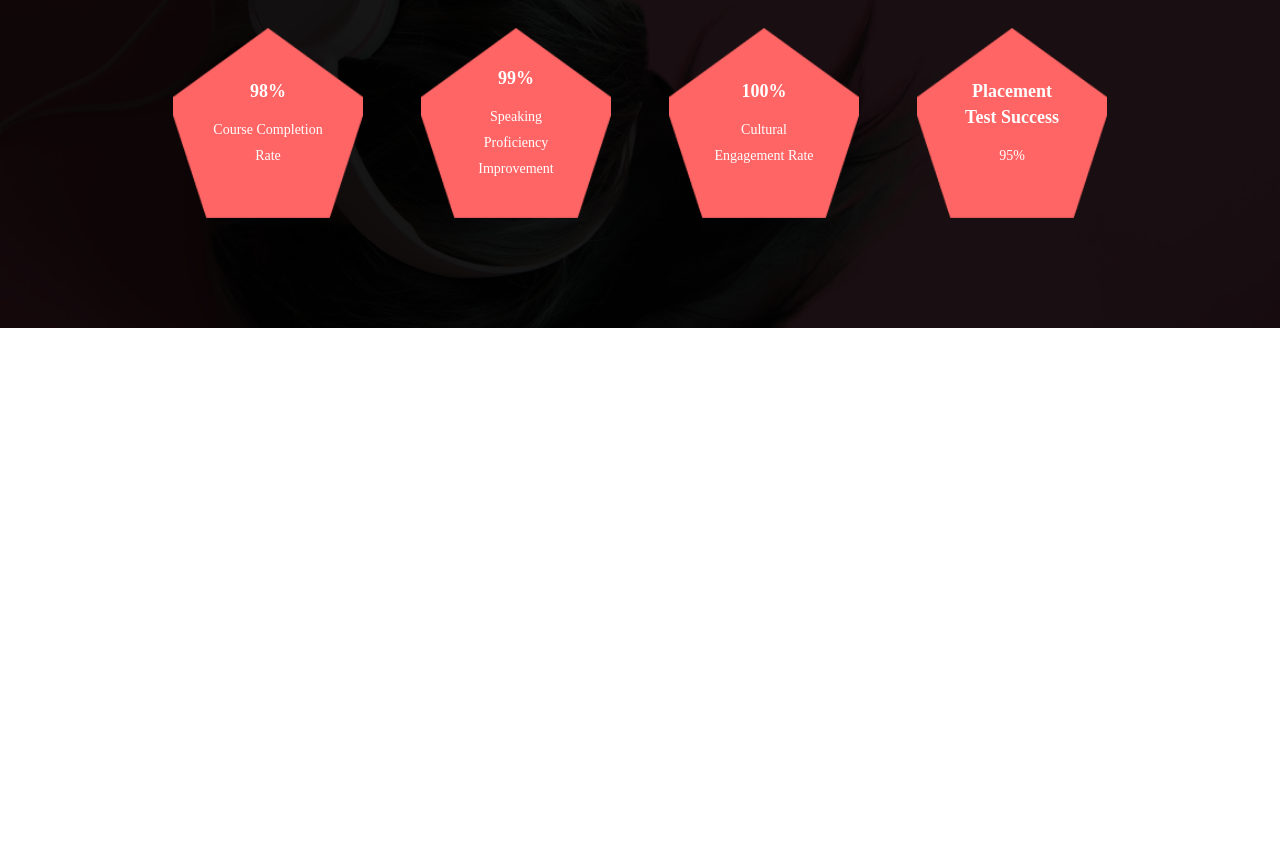
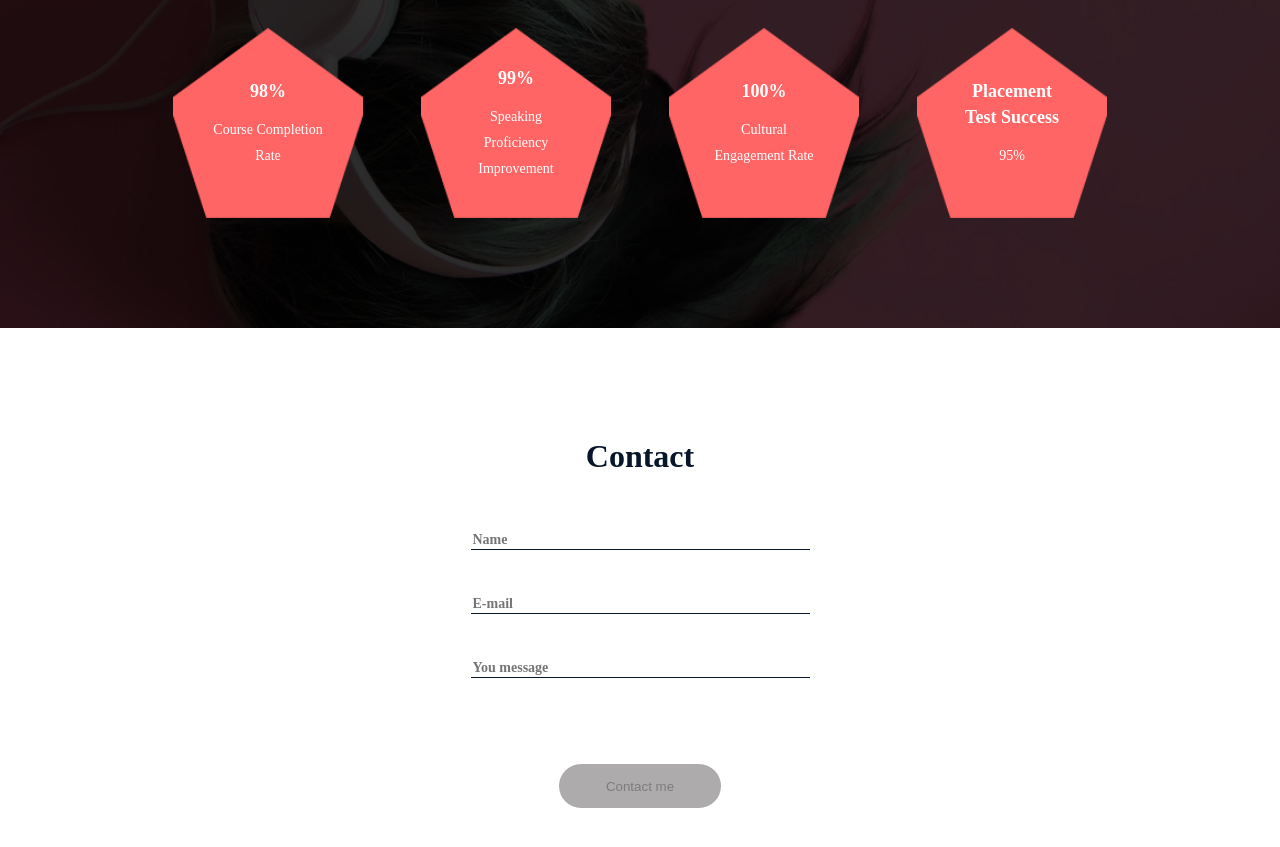
Before and after one commit to kudinov-andrej/language, a React (Create React App) app: page / in a window 1280 px wide. Shown: the part 1976-2823 px from the top of the page. Before the commit the page ends 2304 px from the top, so only its background shows below. Built offline with nearby package versions, Linux system fonts and the light colour scheme.

Commit message:
сделал компонент Form

```diff
--- a/package.json
+++ b/package.json
@@ -9,6 +9,7 @@
     "react": "^18.2.0",
     "react-dom": "^18.2.0",
     "react-scripts": "5.0.1",
+    "validator": "^13.11.0",
     "web-vitals": "^2.1.4"
   },
   "scripts": {
--- a/src/App.js
+++ b/src/App.js
@@ -3,6 +3,7 @@ import React from 'react';
 import Header from './Header';
 import Case from './Case';
 import Result from './Result';
+import Form from './Form';
 
 function App() {
   return (
@@ -10,6 +11,7 @@ function App() {
       <Header />
       <Case />
       <Result />
+      <Form />
     </div>
   );
 }
--- /dev/null
+++ b/src/Form.css
@@ -0,0 +1,94 @@
+.contact {
+    margin: 0;
+    padding: 0;
+    width: 100%;
+    background: #FFF;
+}
+
+.contact__title {
+    margin: 0 auto;
+    padding: 0;
+    margin-bottom: 56px;
+    margin-top: 110px;
+    max-width: 250px;
+    text-align: center;
+    color: #071629;
+    text-align: center;
+    font-family: SourceSansPro;
+    font-size: 32px;
+    font-style: normal;
+    font-weight: 600;
+    line-height: normal;
+}
+
+.contact__form {
+    margin: 0 auto;
+    padding: 0;
+    width: 100%;
+    max-width: 335px;
+    display: flex;
+    flex-direction: column;
+    align-items: center;
+    justify-content: space-around;
+}
+
+@media screen and (max-width: 400px) {
+    .contact__form {
+        max-width: 90%;
+    }
+}
+
+
+.contact__form-input {
+    width: 100%;
+    border: none;
+    border-bottom: solid #071629 1px;
+    color: #071629;
+    font-family: SourceSansPro;
+    font-size: 14px;
+    font-style: normal;
+    font-weight: 600;
+    line-height: normal;
+}
+
+.contact__form-input:focus {
+    outline: none;
+    border-bottom: solid #5a7291 1px;
+}
+
+.contact__form-error {
+    height: 30px;
+    margin-bottom: 15px;
+    width: 100%;
+    font-size: 12px;
+    font-style: normal;
+    font-weight: 400;
+    color: red;
+}
+
+.contact__button {
+    margin: 0;
+    padding: 0;
+    margin-top: 41px;
+    margin-bottom: 130px;
+    width: 162px;
+    height: 44px;
+    border-radius: 22px;
+    background: #FF6565;
+    border: none;
+    cursor: pointer;
+    transition: opacity 0.5s ease;
+}
+
+.contact__button:hover {
+    opacity: 0.8;
+}
+
+.contact__button-disabled {
+    background: rgb(173, 171, 171);
+}
+
+.contact__button-disabled:hover {
+    opacity: 1;
+    cursor: default;
+}
--- /dev/null
+++ b/src/Form.jsx
@@ -0,0 +1,63 @@
+import React from 'react';
+import './Form.css';
+import { useFormWithValidation } from './useFormValidation';
+
+function Form() {
+
+    const { values, handleChange, errors, isValid } = useFormWithValidation();
+
+    const handleSubmit = (evt) => {
+        evt.preventDefault();
+        console.log({
+            "пользовательский ввод": values,
+        })
+    }
+
+    return (
+        <section className='contact'>
+            <h2 className='contact__title'>Contact</h2>
+            <form className='contact__form' onSubmit={handleSubmit}>
+                <input className='contact__form-input'
+                    placeholder='Name'
+                    name='name'
+                    value={values.name}
+                    minLength={2}
+                    maxLength={30}
+                    required
+                    onChange={handleChange}
+                ></input>
+                <span className='contact__form-error'>{errors.name}</span>
+                <input className='contact__form-input'
+                    placeholder='E-mail'
+                    name='email'
+                    value={values.email}
+                    minLength={5}
+                    maxLength={40}
+                    pattern="\\w[\\w\\.-]*@\\w[\\w\\.-]*\\.\\w+"
+                    required
+                    onChange={handleChange}
+                ></input>
+                <span className='contact__form-error'>{errors.email}</span>
+                <input className='contact__form-input'
+                    placeholder='You message'
+                    name='message'
+                    value={values.message}
+                    minLength={2}
+                    maxLength={300}
+                    required
+                    onChange={handleChange}
+                ></input>
+                <span className='contact__form-error'>{errors.message}</span>
+                <button className={isValid
+                    ?
+                    'contact__button'
+                    :
+                    "contact__button contact__button-disabled"}
+                    type='submit'
+                    disabled={!isValid}>Сontact me</button>
+            </form>
+        </section>
+    )
+}
+
+export default Form;
--- a/src/Result.css
+++ b/src/Result.css
@@ -23,7 +23,7 @@
     left: 0;
     width: 100%;
     height: 100%;
-    background-color: rgba(0, 0, 0, 0.9);
+    background-color: rgba(0, 0, 0, 0.8);
     z-index: 2;
     /* Полупрозрачный цвет */
 }
--- /dev/null
+++ b/src/useFormValidation.js
@@ -0,0 +1,41 @@
+import React, { useCallback } from 'react';
+import { isEmail } from 'validator';
+
+//хук управления формой и валидации формы
+export function useFormWithValidation() {
+
+
+
+    const [values, setValues] = React.useState({});
+    const [errors, setErrors] = React.useState({});
+    const [isValid, setIsValid] = React.useState(false);
+
+    const handleChange = (event) => {
+        const target = event.target;
+        const name = target.name;
+        const value = target.value;
+
+        if (name === 'email') {
+            const emailError = !isEmail(value) ? 'Неверный формат электронной почты' : '';
+            setErrors({ ...errors, [name]: emailError });
+        } else {
+            setErrors({ ...errors, [name]: target.validationMessage });
+        }
+
+        setIsValid(target.closest("form").checkValidity());
+        setValues({ ...values, [name]: value });
+
+    };
+
+
+    const resetForm = useCallback(
+        (newValues = {}, newErrors = {}, newIsValid = false) => {
+            setValues(newValues);
+            setErrors(newErrors);
+            setIsValid(newIsValid);
+        },
+        [setValues, setErrors, setIsValid]
+    );
+
+    return { values, handleChange, errors, isValid, resetForm, setValues, setErrors, setIsValid };
+}
```
Also changed, not shown: 1 other file (tests, documents, lock files or other folders).
